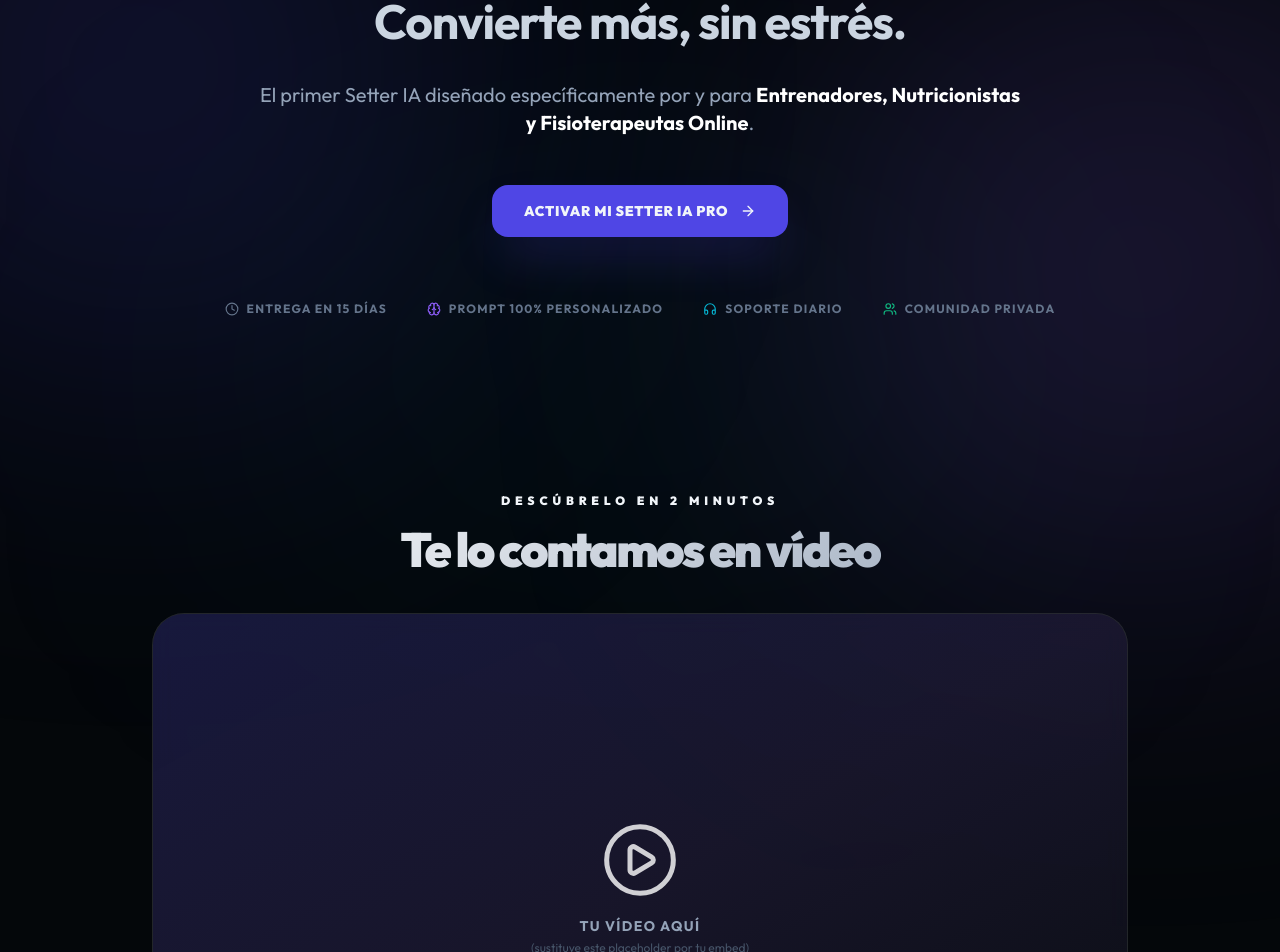
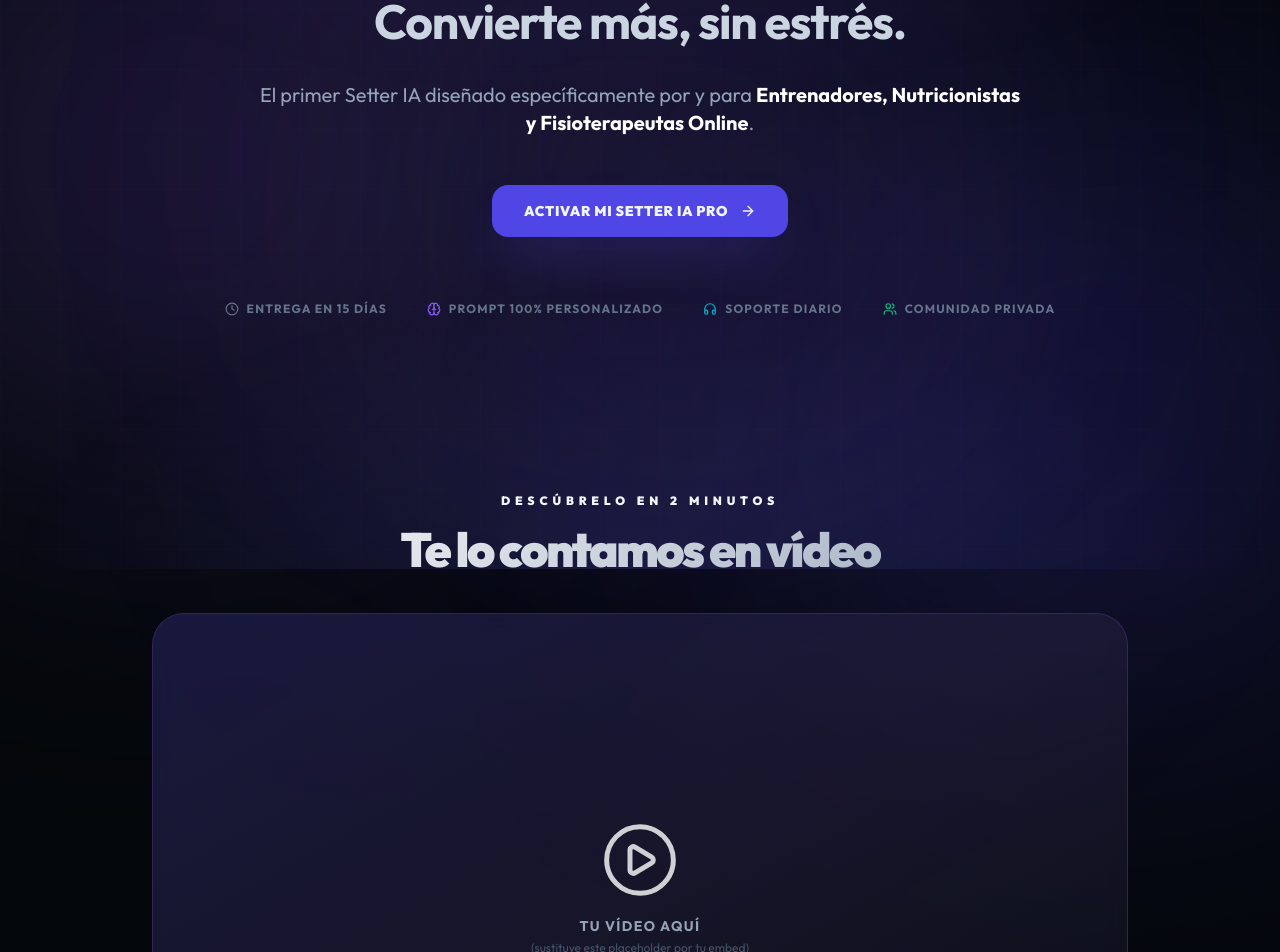
Before and after one commit to holaautomatiapro-hub/landing-setter-ia, a React (Vite) app: page / in a window 1280 px wide. Shown: the part 231-1183 px from the top of the page. Built offline with nearby package versions, Linux system fonts and the light colour scheme.

Commit message:
Style: violet borders + animated dynamic background

```diff
--- a/index.html
+++ b/index.html
@@ -48,7 +48,7 @@
       background: rgba(15, 19, 26, 0.6);
       backdrop-filter: blur(12px);
       -webkit-backdrop-filter: blur(12px);
-      border: 1px solid rgba(255, 255, 255, 0.05);
+      border: 1px solid rgba(139, 92, 246, 0.25);
     }
     .premium-gradient-text {
       background: linear-gradient(135deg, #fff 0%, #94a3b8 100%);
--- a/src/LandingSetterIA.tsx
+++ b/src/LandingSetterIA.tsx
@@ -49,10 +49,48 @@ const LandingSetterIA: React.FC = () => {
 
   return (
     <div className="min-h-screen bg-background text-slate-100 relative overflow-hidden">
-      {/* Ambient glow */}
-      <div className="pointer-events-none fixed top-0 -left-40 w-[600px] h-[600px] bg-primary-600/20 rounded-full blur-[160px]" />
-      <div className="pointer-events-none fixed bottom-0 -right-40 w-[600px] h-[600px] bg-brand-violet/20 rounded-full blur-[160px]" />
-      <div className="pointer-events-none fixed top-1/2 left-1/2 -translate-x-1/2 w-[800px] h-[400px] bg-brand-cyan/5 rounded-full blur-[160px]" />
+      {/* Animated ambient background */}
+      <div className="pointer-events-none fixed inset-0 z-0">
+        {/* Radial vignette permanente */}
+        <div className="absolute inset-0 bg-[radial-gradient(ellipse_80%_60%_at_50%_0%,rgba(139,92,246,0.18),transparent_70%)]" />
+        <div className="absolute inset-0 bg-[radial-gradient(ellipse_70%_50%_at_50%_100%,rgba(99,102,241,0.18),transparent_70%)]" />
+
+        {/* Blobs animados */}
+        <div className="absolute top-[10%] -left-40 w-[520px] h-[520px] bg-brand-violet/25 rounded-full blur-[150px] animate-blob-1" />
+        <div className="absolute top-[40%] -right-40 w-[560px] h-[560px] bg-primary-600/25 rounded-full blur-[160px] animate-blob-2" />
+        <div className="absolute bottom-[5%] left-1/3 w-[500px] h-[500px] bg-brand-violet/20 rounded-full blur-[160px] animate-blob-3" />
+        <div className="absolute top-1/2 left-1/2 -translate-x-1/2 -translate-y-1/2 w-[700px] h-[400px] bg-primary-500/10 rounded-full blur-[160px] animate-pulse-slow" />
+
+        {/* Grid sutil */}
+        <div
+          className="absolute inset-0 opacity-[0.03]"
+          style={{
+            backgroundImage:
+              'linear-gradient(rgba(139,92,246,0.8) 1px, transparent 1px), linear-gradient(90deg, rgba(139,92,246,0.8) 1px, transparent 1px)',
+            backgroundSize: '60px 60px',
+          }}
+        />
+      </div>
+
+      <style>{`
+        @keyframes blob1 {
+          0%, 100% { transform: translate(0, 0) scale(1); }
+          33% { transform: translate(80px, 40px) scale(1.1); }
+          66% { transform: translate(-40px, 80px) scale(0.95); }
+        }
+        @keyframes blob2 {
+          0%, 100% { transform: translate(0, 0) scale(1); }
+          33% { transform: translate(-60px, 60px) scale(1.05); }
+          66% { transform: translate(40px, -50px) scale(0.9); }
+        }
+        @keyframes blob3 {
+          0%, 100% { transform: translate(0, 0) scale(1); }
+          50% { transform: translate(60px, -80px) scale(1.15); }
+        }
+        .animate-blob-1 { animation: blob1 22s ease-in-out infinite; }
+        .animate-blob-2 { animation: blob2 28s ease-in-out infinite; }
+        .animate-blob-3 { animation: blob3 25s ease-in-out infinite; }
+      `}</style>
 
       {/* NAV */}
       <nav className="relative z-20 max-w-7xl mx-auto px-6 py-6 flex items-center justify-between">
@@ -114,7 +152,7 @@ const LandingSetterIA: React.FC = () => {
           </h2>
         </div>
 
-        <div className="relative aspect-video rounded-[2rem] overflow-hidden glass-card border border-white/10 group cursor-pointer">
+        <div className="relative aspect-video rounded-[2rem] overflow-hidden glass-card border border-brand-violet/30 group cursor-pointer">
           {/* Reemplaza este bloque por tu <video> o <iframe> de YouTube/Vimeo */}
           <div className="absolute inset-0 flex items-center justify-center bg-gradient-to-br from-primary-600/20 via-brand-violet/10 to-transparent">
             <div className="text-center">
@@ -172,7 +210,7 @@ const LandingSetterIA: React.FC = () => {
 
         <div className="grid md:grid-cols-2 gap-6">
           {/* Competencia */}
-          <div className="glass-card p-8 rounded-3xl border border-white/5 opacity-80">
+          <div className="glass-card p-8 rounded-3xl border border-brand-violet/20 opacity-80">
             <div className="flex items-center gap-3 mb-2">
               <div className="w-10 h-10 rounded-2xl bg-slate-700/30 flex items-center justify-center">
                 <Bot size={20} className="text-slate-400" />
@@ -240,10 +278,10 @@ const LandingSetterIA: React.FC = () => {
 
       {/* FUNDADORES */}
       <section className="relative z-10 max-w-6xl mx-auto px-6 py-24">
-        <div className="glass-card rounded-[2.5rem] p-8 md:p-12 border border-white/10">
+        <div className="glass-card rounded-[2.5rem] p-8 md:p-12 border border-brand-violet/30">
           <div className="grid md:grid-cols-[380px_1fr] gap-10 items-center">
             {/* Foto */}
-            <div className="relative aspect-[4/5] rounded-[2rem] overflow-hidden bg-gradient-to-br from-primary-600/20 via-brand-violet/10 to-transparent border border-white/10">
+            <div className="relative aspect-[4/5] rounded-[2rem] overflow-hidden bg-gradient-to-br from-primary-600/20 via-brand-violet/10 to-transparent border border-brand-violet/30">
               <img
                 src="/founders.jpg"
                 alt="Jose Maria Casamitjana y Andrea Trujillo"
@@ -278,7 +316,7 @@ const LandingSetterIA: React.FC = () => {
                   { n: '+11 años', l: 'En el sector' },
                   { n: '+400', l: 'Llamadas agendadas' },
                 ].map((s, i) => (
-                  <div key={i} className="text-center p-4 rounded-2xl bg-black/30 border border-white/5">
+                  <div key={i} className="text-center p-4 rounded-2xl bg-black/30 border border-brand-violet/20">
                     <div className="text-2xl md:text-3xl font-black text-primary-400 tracking-tighter">{s.n}</div>
                     <div className="text-[10px] font-black text-slate-500 uppercase tracking-widest mt-1">{s.l}</div>
                   </div>
@@ -304,7 +342,7 @@ const LandingSetterIA: React.FC = () => {
           </p>
         </div>
 
-        <div className="glass-card rounded-[2.5rem] p-8 md:p-12 border border-white/10">
+        <div className="glass-card rounded-[2.5rem] p-8 md:p-12 border border-brand-violet/30">
           <div className="grid grid-cols-2 md:grid-cols-4 lg:grid-cols-7 gap-4 mb-10">
             {[
               'Contacto',
@@ -324,7 +362,7 @@ const LandingSetterIA: React.FC = () => {
             ))}
           </div>
 
-          <div className="flex items-center justify-center gap-3 pt-6 border-t border-white/5">
+          <div className="flex items-center justify-center gap-3 pt-6 border-t border-brand-violet/20">
             <GraduationCap size={18} className="text-brand-emerald" />
             <p className="text-xs font-bold text-slate-400 text-center">
               Sistema validado y entrenado con la mejor formación de setting del sector fitness.
@@ -409,7 +447,7 @@ const LandingSetterIA: React.FC = () => {
           </p>
           <button
             type="button"
-            className="inline-flex items-center gap-3 bg-white/[0.04] border border-white/10 px-8 py-4 rounded-2xl font-bold uppercase tracking-wider text-sm text-slate-400 cursor-not-allowed"
+            className="inline-flex items-center gap-3 bg-white/[0.04] border border-brand-violet/30 px-8 py-4 rounded-2xl font-bold uppercase tracking-wider text-sm text-slate-400 cursor-not-allowed"
             disabled
           >
             <Bot size={16} /> Demo disponible próximamente
@@ -436,7 +474,7 @@ const LandingSetterIA: React.FC = () => {
               [1, 2, 3, 4, 5, 6].map((i) => (
                 <div
                   key={`v-${rep}-${i}`}
-                  className="relative flex-shrink-0 w-[300px] md:w-[340px] h-[380px] rounded-3xl overflow-hidden border border-white/10 bg-gradient-to-br from-primary-600/20 via-brand-violet/10 to-transparent cursor-pointer group"
+                  className="relative flex-shrink-0 w-[300px] md:w-[340px] h-[380px] rounded-3xl overflow-hidden border border-brand-violet/30 bg-gradient-to-br from-primary-600/20 via-brand-violet/10 to-transparent cursor-pointer group"
                 >
                   <img
                     src={`/testimonios/videos/${i}.jpg`}
@@ -446,7 +484,7 @@ const LandingSetterIA: React.FC = () => {
                   />
                   <div className="absolute inset-0 bg-gradient-to-t from-black/70 via-transparent to-transparent" />
                   <div className="absolute inset-0 flex items-center justify-center">
-                    <div className="w-20 h-20 rounded-full bg-white/10 backdrop-blur-md border border-white/20 flex items-center justify-center group-hover:bg-primary-500/40 group-hover:scale-110 transition-all">
+                    <div className="w-20 h-20 rounded-full bg-white/10 backdrop-blur-md border border-brand-violet/40 flex items-center justify-center group-hover:bg-primary-500/40 group-hover:scale-110 transition-all">
                       <PlayCircle size={44} className="text-white" strokeWidth={1.5} />
                     </div>
                   </div>
@@ -469,7 +507,7 @@ const LandingSetterIA: React.FC = () => {
               [1, 2, 3, 4, 5, 6, 7, 8, 9].map((i) => (
                 <div
                   key={`s-${rep}-${i}`}
-                  className="testimonio-card group relative flex-shrink-0 w-[180px] md:w-[220px] h-[320px] glass-card rounded-2xl border border-white/10 p-1.5 overflow-visible cursor-zoom-in"
+                  className="testimonio-card group relative flex-shrink-0 w-[180px] md:w-[220px] h-[320px] glass-card rounded-2xl border border-brand-violet/30 p-1.5 overflow-visible cursor-zoom-in"
                 >
                   {/* Imagen recortada en estado normal */}
                   <img
@@ -617,7 +655,7 @@ const LandingSetterIA: React.FC = () => {
                     required
                     type={f.type}
                     placeholder={f.placeholder}
-                    className="w-full bg-black/40 border border-white/5 p-4 rounded-2xl text-white font-bold outline-none focus:border-primary-500/50 transition-all placeholder:text-slate-700"
+                    className="w-full bg-black/40 border border-brand-violet/20 p-4 rounded-2xl text-white font-bold outline-none focus:border-primary-500/50 transition-all placeholder:text-slate-700"
                   />
                 </div>
               ))}
@@ -628,7 +666,7 @@ const LandingSetterIA: React.FC = () => {
                 </label>
                 <select
                   required
-                  className="w-full bg-black/40 border border-white/5 p-4 rounded-2xl text-white font-bold outline-none focus:border-primary-500/50 transition-all"
+                  className="w-full bg-black/40 border border-brand-violet/20 p-4 rounded-2xl text-white font-bold outline-none focus:border-primary-500/50 transition-all"
                 >
                   <option value="">Selecciona tu perfil</option>
                   <option>Entrenador personal</option>
@@ -654,7 +692,7 @@ const LandingSetterIA: React.FC = () => {
       </section>
 
       {/* FOOTER */}
-      <footer className="relative z-10 border-t border-white/5 mt-20">
+      <footer className="relative z-10 border-t border-brand-violet/20 mt-20">
         <div className="max-w-6xl mx-auto px-6 py-10 flex flex-col md:flex-row items-center justify-between gap-4">
           <div className="flex items-center gap-3">
             <img src="/logo.png" alt="Automatia" className="w-7 h-7 object-contain filter invert brightness-150" />
```
